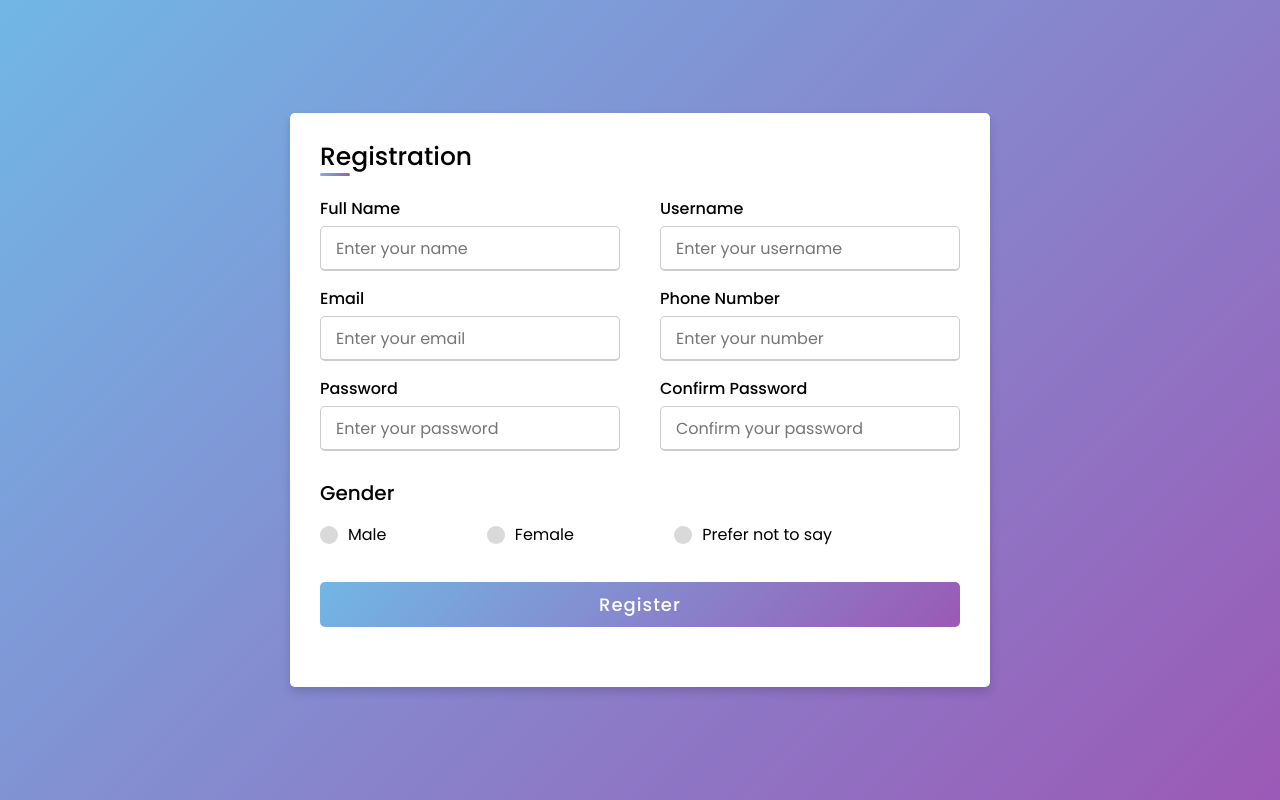
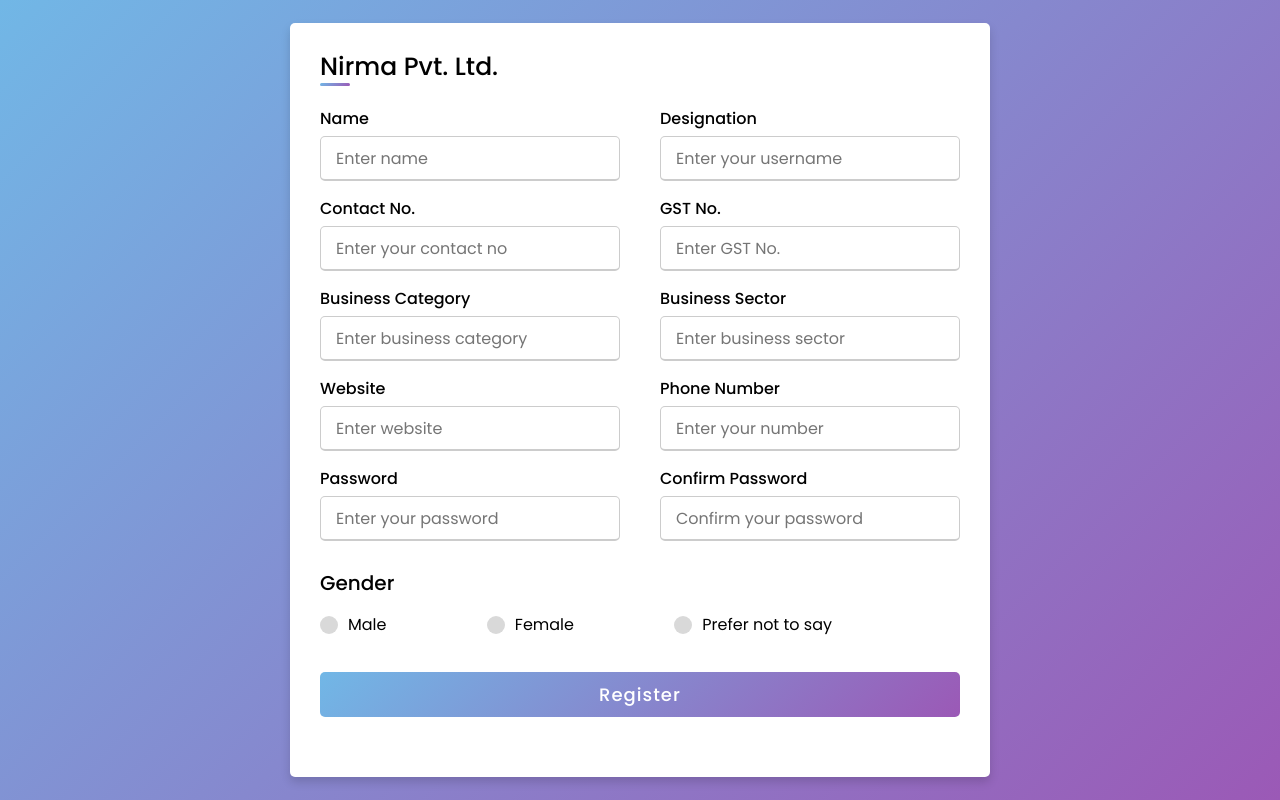
Before and after one commit to Arijit1000/registration-form, a plain HTML site: page index.html in a window 1280 px wide. Drawn offline with Linux system fonts and the light colour scheme.

Commit message:
Update index.html

```diff
--- a/index.html
+++ b/index.html
@@ -1,5 +1,5 @@
 <!DOCTYPE html>
-<!-- Created By CodingLab - www.codinglabweb.com -->
+
 <html lang="en" dir="ltr">
   <head>
     <meta charset="UTF-8">
@@ -9,22 +9,44 @@
    </head>
 <body>
   <div class="container">
-    <div class="title">Registration</div>
+    <div class="title">Nirma Pvt. Ltd.</div>
     <div class="content">
       <form action="#">
         <div class="user-details">
           <div class="input-box">
-            <span class="details">Full Name</span>
-            <input type="text" placeholder="Enter your name" required>
+            <span class="details">Name</span>
+            <input type="text" placeholder="Enter name" required>
           </div>
           <div class="input-box">
-            <span class="details">Username</span>
+            <span class="details">Designation</span>
             <input type="text" placeholder="Enter your username" required>
           </div>
           <div class="input-box">
-            <span class="details">Email</span>
-            <input type="text" placeholder="Enter your email" required>
+            <span class="details">Contact No.</span>
+            <input type="text" placeholder="Enter your contact no" required>
           </div>
+
+             <div class="input-box">
+            <span class="details">GST No.</span>
+            <input type="text" placeholder="Enter GST No." required>
+          </div>
+
+             <div class="input-box">
+            <span class="details">Business Category</span>
+            <input type="text" placeholder="Enter business category" required>
+          </div>
+
+             <div class="input-box">
+            <span class="details">Business Sector</span>
+            <input type="text" placeholder="Enter business sector" required>
+          </div>
+
+             <div class="input-box">
+            <span class="details">Website</span>
+            <input type="text" placeholder="Enter website" required>
+          </div>
+
+
           <div class="input-box">
             <span class="details">Phone Number</span>
             <input type="text" placeholder="Enter your number" required>
```
